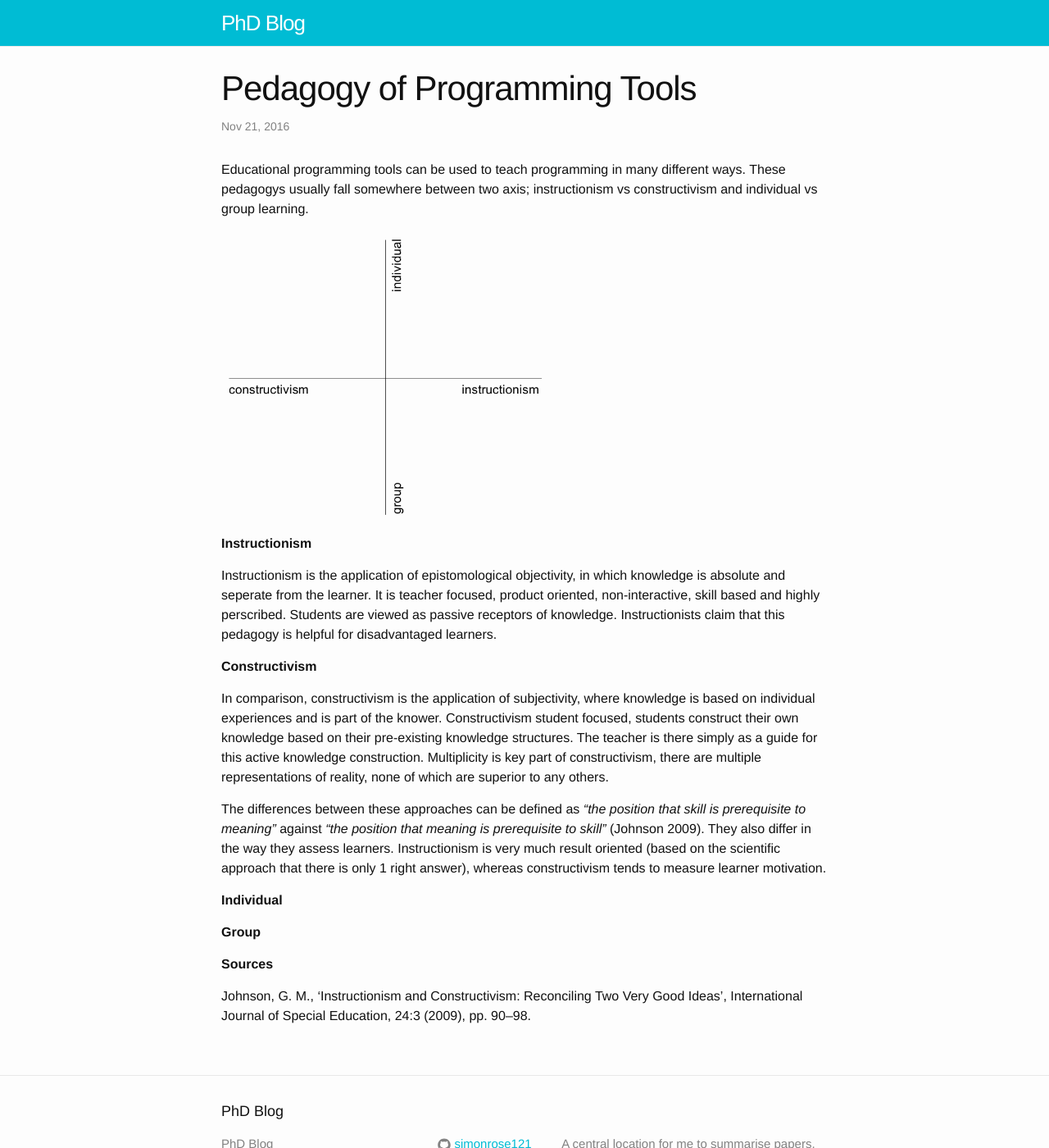
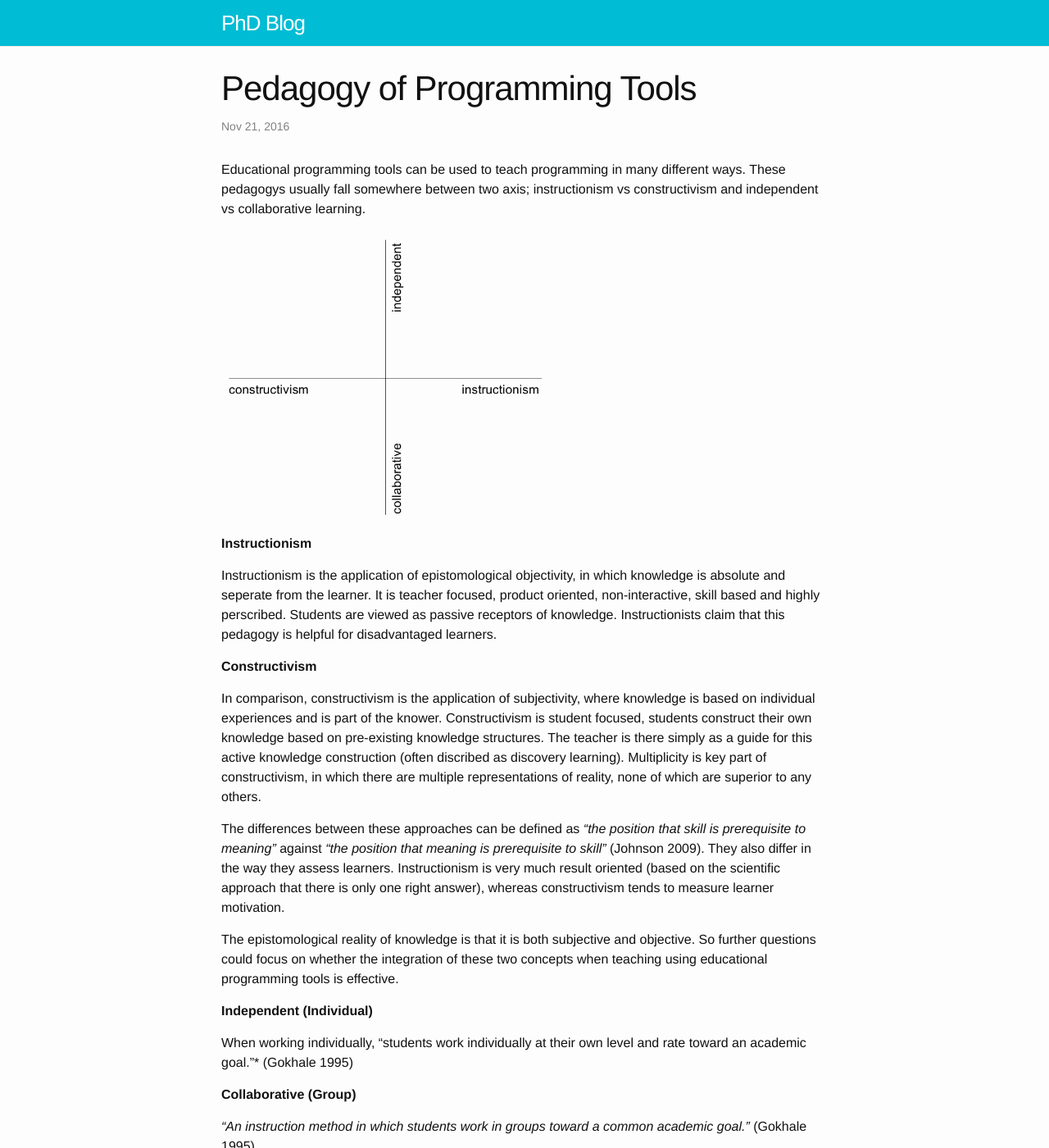
Before and after one commit to simonrose121/phd, a Jekyll site: the page built from _posts/2016-11-21-pedagogys.md, in a window 1280 px wide and 1400 px high. Shown: the whole window at 82% size. Built offline with Jekyll 4.4.1, drawn with Linux system fonts in a browser that asks for light colours; some of the changed text lies outside the part shown.

Commit message:
Independent vs collaborative learning

```diff
--- a/_posts/2016-11-21-pedagogys.md
+++ b/_posts/2016-11-21-pedagogys.md
@@ -5,7 +5,7 @@ date:   2016-11-21 09:44:00 +0100
 categories: teaching
 ---
 
-Educational programming tools can be used to teach programming in many different ways. These pedagogys usually fall somewhere between two axis; instructionism vs constructivism and individual vs group learning.
+Educational programming tools can be used to teach programming in many different ways. These pedagogys usually fall somewhere between two axis; instructionism vs constructivism and independent vs collaborative learning.
 
 ![Pedagogies]({{ site.url }}{{ site.baseurl }}/assets/pedagogy.png){:width="400px"}
 
@@ -15,14 +15,24 @@ Instructionism is the application of epistomological objectivity, in which knowl
 
 **Constructivism**
 
-In comparison, constructivism is the application of subjectivity, where knowledge is based on individual experiences and is part of the knower. Constructivism student focused, students construct their own knowledge based on their pre-existing knowledge structures. The teacher is there simply as a guide for this active knowledge construction. Multiplicity is key part of constructivism, there are multiple representations of reality, none of which are superior to any others.
+In comparison, constructivism is the application of subjectivity, where knowledge is based on individual experiences and is part of the knower. Constructivism is student focused, students construct their own knowledge based on pre-existing knowledge structures. The teacher is there simply as a guide for this active knowledge construction (often discribed as discovery learning). Multiplicity is key part of constructivism, in which there are multiple representations of reality, none of which are superior to any others.
 
-The differences between these approaches can be defined as *"the position that skill is prerequisite to meaning"* against *"the position that meaning is prerequisite to skill"* (Johnson 2009). They also differ in the way they assess learners. Instructionism is very much result oriented (based on the scientific approach that there is only 1 right answer), whereas constructivism tends to measure learner motivation.
+The differences between these approaches can be defined as *"the position that skill is prerequisite to meaning"* against *"the position that meaning is prerequisite to skill"* (Johnson 2009). They also differ in the way they assess learners. Instructionism is very much result oriented (based on the scientific approach that there is only one right answer), whereas constructivism tends to measure learner motivation.
 
-**Individual**
+The epistomological reality of knowledge is that it is both subjective and objective. So further questions could focus on whether the integration of these two concepts when teaching using educational programming tools is effective.
 
-**Group**
+**Independent (Individual)**
+
+When working individually, "students work individually at their own level and rate toward an academic goal."* (Gokhale 1995)
+
+**Collaborative (Group)**
+
+*"An instruction method in which students work in groups toward a common academic goal."* (Gokhale 1995)
+
+The combination of these approaches if referred to as Blended learning.
 
 **Sources**
 
 Johnson, G. M., ‘Instructionism and Constructivism: Reconciling Two Very Good Ideas’, International Journal of Special Education, 24:3 (2009), pp. 90–98.
+
+Gokhale, A.A., 1995. Collaborative learning enhances critical thinking.
```
Also changed, not shown: assets/pedagogy.png.
